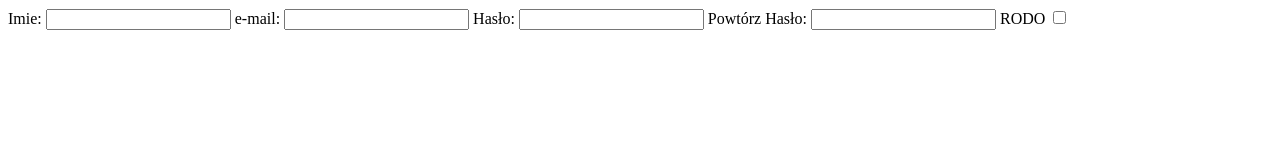
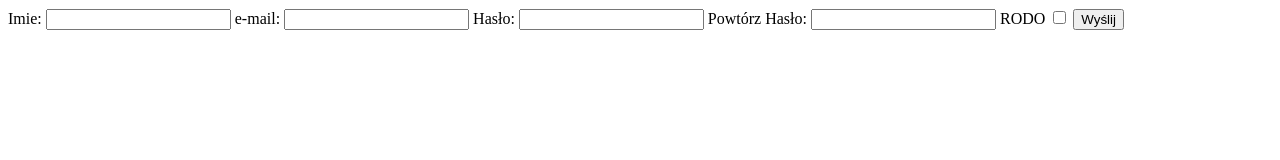
Before and after one commit to mb-dir/form_validation, a website built with webpack: page src/pages/index.html in a window 1280 px wide. Built offline with nearby package versions, Linux system fonts and the light colour scheme.

Commit message:
Add btn to form

```diff
--- a/src/pages/index.html
+++ b/src/pages/index.html
@@ -23,6 +23,8 @@
 
         <label for="userRodoConfirm" class="mainForm__label">RODO</label>
         <input type="checkbox" name="userRodoConfirm" class="mainForm__input" id="userRodoConfirm">
+
+        <button class="mainForm__btnSend">Wyślij</button>
     </form>
 </body>
 </html>
```
